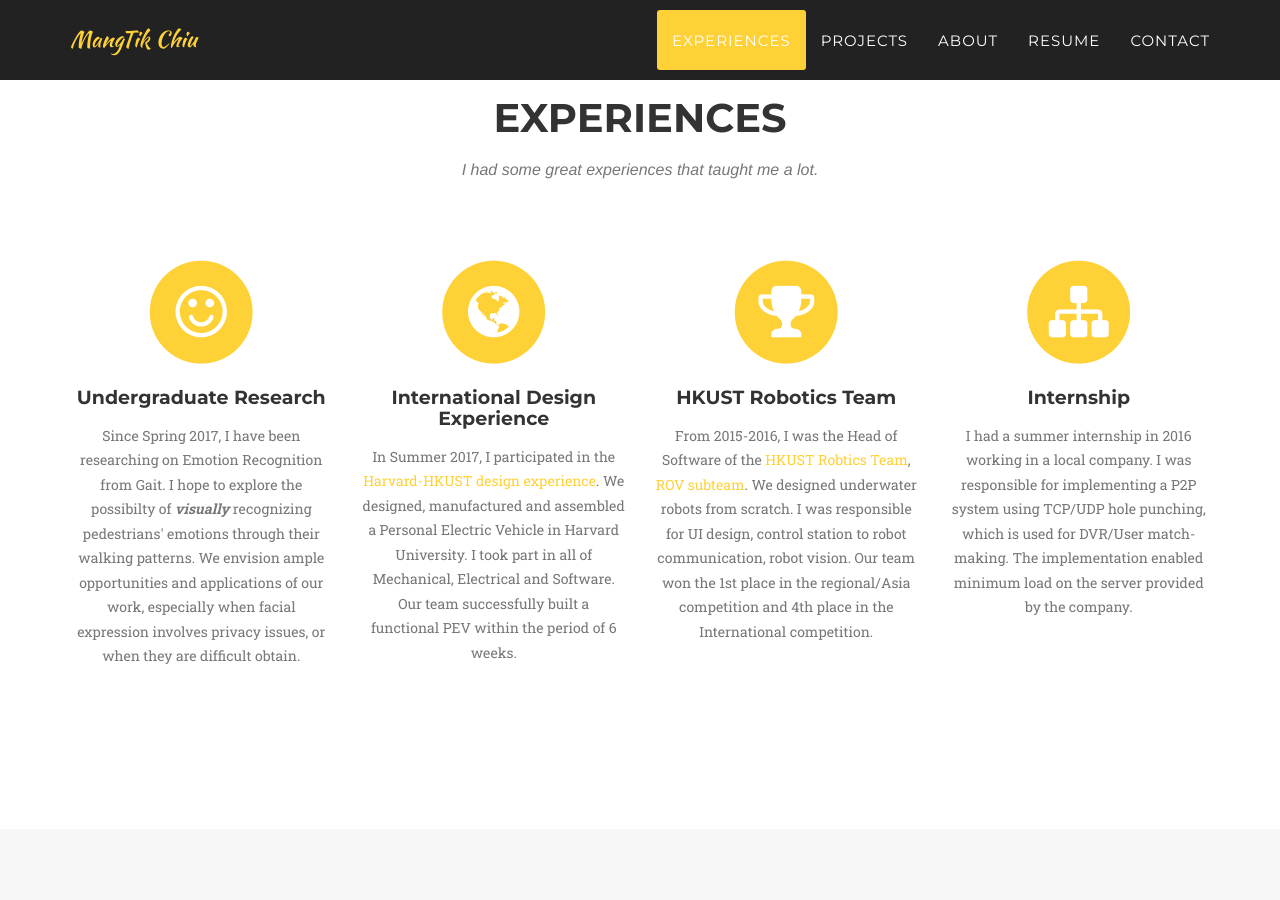
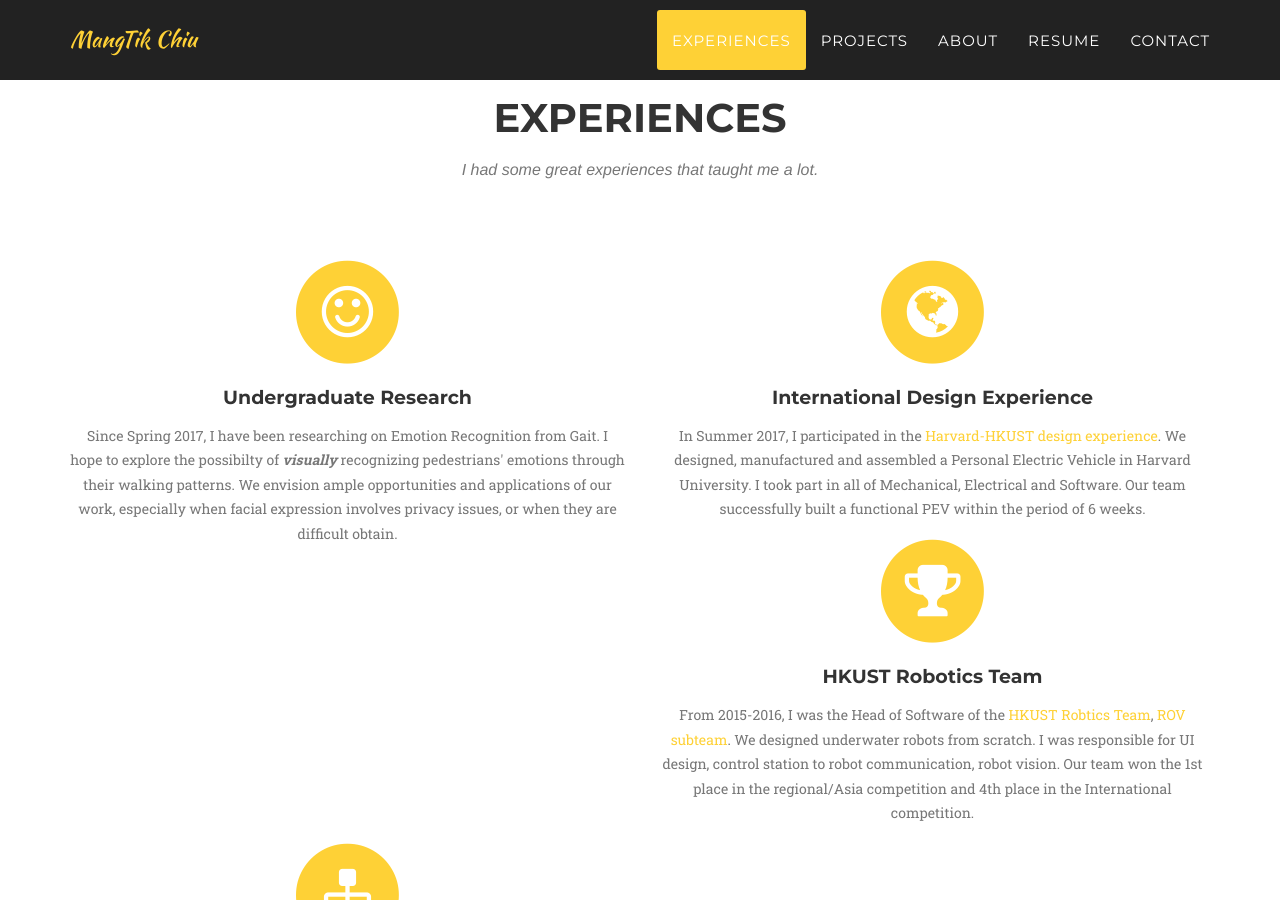
Before and after one commit to Dickyhaha/Dickyhaha.github.io, a Jekyll site: the page built from index.html, in a window 1280 px wide and 900 px high, scrolled down 804 px. Built offline with Jekyll 4.4.1, drawn with Linux system fonts in a browser that asks for light colours; some web fonts are replaced.

Commit message:
experiences_md-6

```diff
--- a/_includes/services.html
+++ b/_includes/services.html
@@ -8,7 +8,7 @@
             </div>
         </div>
         <div class="row text-center">
-            <div class="col-md-3">
+            <div class="col-md-6">
                 <span class="fa-stack fa-4x">
                     <i class="fa fa-circle fa-stack-2x text-primary"></i>
                     <i class="fa fa-smile-o fa-stack-1x fa-inverse"></i>
@@ -16,7 +16,7 @@
                 <h4 class="service-heading">Undergraduate Research</h4>
                 <p class="text-muted">Since Spring 2017, I have been researching on Emotion Recognition from Gait. I hope to explore the possibilty of <i><b>visually</b></i> recognizing pedestrians' emotions through their walking patterns. We envision ample opportunities and applications of our work, especially when facial expression involves privacy issues, or when they are difficult obtain.</p>
             </div>
-            <div class="col-md-3">
+            <div class="col-md-6">
                 <span class="fa-stack fa-4x">
                     <i class="fa fa-circle fa-stack-2x text-primary"></i>
                     <i class="fa fa-globe fa-stack-1x fa-inverse"></i>
@@ -25,7 +25,7 @@
                 <p class="text-muted">In Summer 2017, I participated in the <a href="https://www.seng.ust.hk/exchange/harvard/">Harvard-HKUST design experience</a>. We designed, manufactured and assembled a Personal Electric Vehicle in Harvard University. I took part in all of Mechanical, Electrical and Software. Our team successfully built a functional PEV within the period of 6 weeks.</p>
             </div>
 
-            <div class="col-md-3">
+            <div class="col-md-6">
                 <span class="fa-stack fa-4x">
                     <i class="fa fa-circle fa-stack-2x text-primary"></i>
                     <i class="fa fa-trophy fa-stack-1x fa-inverse"></i>
@@ -33,7 +33,7 @@
                 <h4 class="service-heading">HKUST Robotics Team</h4>
                 <p class="text-muted">From 2015-2016, I was the Head of Software of the <a href="https://robotics.ust.hk/">HKUST Robtics Team</a>, <a href="http://www.epoxsea.com/">ROV subteam</a>. We designed underwater robots from scratch. I was responsible for UI design, control station to robot communication, robot vision. Our team won the 1st place in the regional/Asia competition and 4th place in the International competition.</p>
             </div>
-            <div class="col-md-3">
+            <div class="col-md-6">
                 <span class="fa-stack fa-4x">
                     <i class="fa fa-circle fa-stack-2x text-primary"></i>
                     <i class="fa fa-sitemap fa-stack-1x fa-inverse"></i>
```
